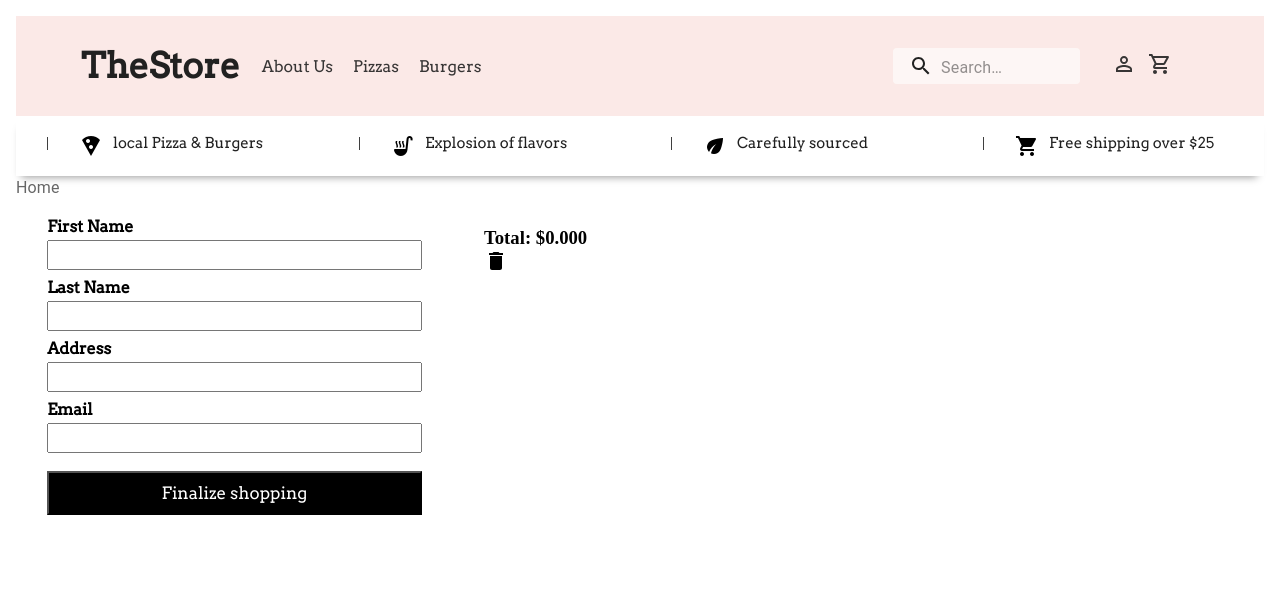
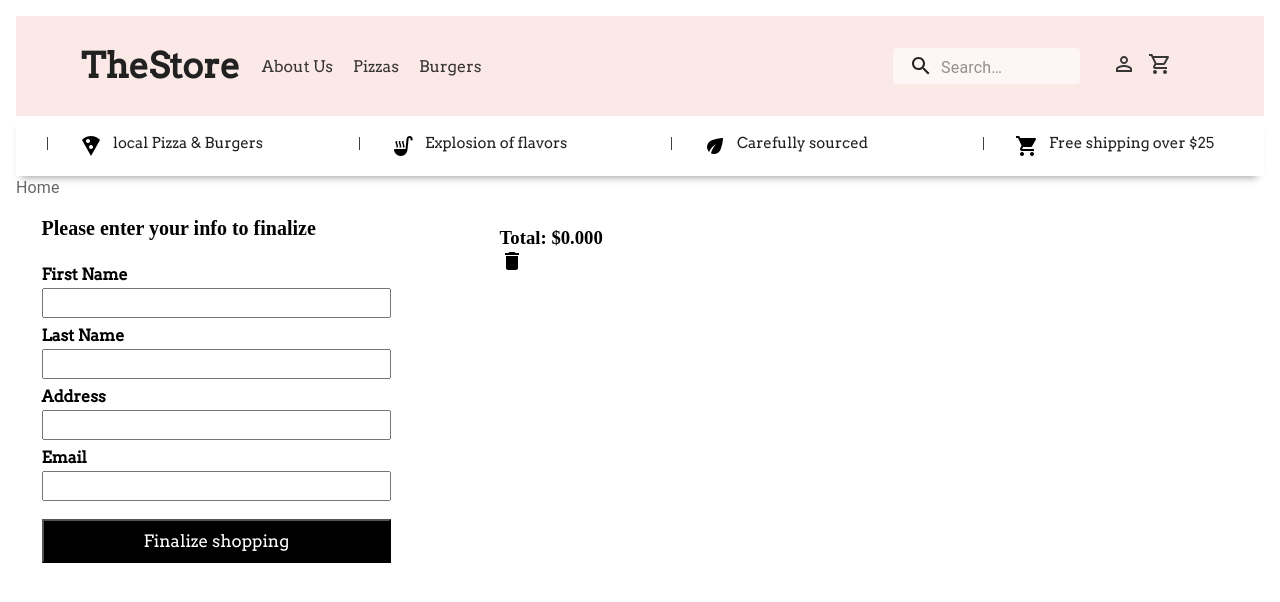
Before and after one commit to EloisaCB43/TheStore, a React (Create React App) app: page /cart in a window 1280 px wide. Shown: the top 602 px of the page. Built offline with nearby package versions, Linux system fonts and the light colour scheme; the HTML template or start-up script is replaced by a standard one.

Commit message:
Adding the sweet alerts and some other changes

```diff
--- a/package.json
+++ b/package.json
@@ -21,6 +21,7 @@
     "react-router-dom": "^6.4.2",
     "react-scripts": "5.0.1",
     "styled-components": "^5.3.5",
+    "sweetalert": "^2.1.2",
     "web-vitals": "^2.1.4",
     "yup": "^0.32.11"
   },
--- a/src/views/ShoppingCart/ShoppingCart.jsx
+++ b/src/views/ShoppingCart/ShoppingCart.jsx
@@ -1,8 +1,9 @@
 import { CartStyled, MainContainer, ItemTotal } from "./CartStyled";
+import swal from "sweetalert";
 import DeleteIcon from "@mui/icons-material/Delete";
 import { Context } from "../../context/customContext";
 import { useContext } from "react";
-import Form from "./cartForm";
+import { Form, TitleFinalize, FormStyle } from "./cartForm";
 import { db } from "../../firebase/firebase";
 import {
   collection,
@@ -28,6 +29,8 @@ const Cart = () => {
     register,
     formState: { errors },
     getValues,
+    handleSubmit,
+    reset,
   } = useForm({
     resolver: yupResolver(SignupSchema),
   });
@@ -41,7 +44,7 @@ const Cart = () => {
       total: total,
       date: serverTimestamp(),
     });
-    console.log(result.id);
+    swal("Great!!", `Your order number is ${result.id}`, "success");
     clearCart();
   };
 
@@ -51,28 +54,37 @@ const Cart = () => {
         const update = doc(db, "products", item.id);
         return updateDoc(update, { stock: item.stock - item.quantity });
       }),
-    ]).then((values) => {
-      console.log("This is the info", values);
-    });
+    ]);
   };
 
   const finalizeShopping = () => {
     const user = getValues();
     if (!cart.length) {
-      alert("There's nothing in the cart.");
+      swal("Oops!", "There's nothing in the cart.");
+
       return;
     }
     if (user.address && user.firstName && user.lastName && user.email) {
       sale();
       updateStock();
+      reset();
+
       return;
     }
-    alert("Please enter your valid information");
+    swal("Oops!", "Please enter your valid information.");
   };
 
   return (
     <MainContainer>
-      <Form register={register} errors={errors} onSubmit={finalizeShopping} />
+      <FormStyle>
+        <TitleFinalize>Please enter your info to finalize</TitleFinalize>
+        <Form
+          register={register}
+          errors={errors}
+          onSubmit={finalizeShopping}
+          handleSubmit={handleSubmit}
+        />
+      </FormStyle>
       <ItemTotal>
         {cart.map((product) => (
           <CartStyled key={product.id} product={product}></CartStyled>
--- a/src/views/ShoppingCart/cartForm.jsx
+++ b/src/views/ShoppingCart/cartForm.jsx
@@ -2,11 +2,19 @@ import React from "react";
 
 import { styled } from "@mui/system";
 
-const DivForm = styled("div")(({ theme }) => ({
-  width: "30%",
+const FormContainer = styled("form")(({ theme }) => ({
+  width: "80%",
+  margin: "25px 0px 0px 10px",
+}));
+const FormStyle = styled("div")(({ theme }) => ({
+  width: "35%",
 }));
 
-const DivLabel = styled("div")(({ theme }) => ({
+const TitleFinalize = styled("h2")(({ theme }) => ({
+  fontSize: "20px",
+  marginLeft: "10px",
+}));
+const Field = styled("div")(({ theme }) => ({
   fontFamily: theme.palette.primaryText.family,
   fontWeight: "bold",
   display: "flex",
@@ -34,38 +42,40 @@ const ButtonSubmit = styled("button")(({ theme }) => ({
   },
 }));
 
-const Form = ({ register, errors, onSubmit }) => {
+const Form = ({ register, errors, handleSubmit, onSubmit }) => {
   return (
-    <DivForm>
-      <DivLabel>
+    <FormContainer onSubmit={handleSubmit(onSubmit)}>
+      <Field>
         <label>First Name</label>
         <InputStyled {...register("firstName")} />
         {errors.firstName && <p>{errors.firstName.message}</p>}
-      </DivLabel>
+      </Field>
 
-      <DivLabel>
+      <Field>
         <label>Last Name</label>
         <InputStyled {...register("lastName")} />
         {errors.lastName && <p>{errors.lastName.message}</p>}
-      </DivLabel>
+      </Field>
 
-      <DivLabel>
+      <Field>
         <label>Address</label>
         <InputStyled {...register("address")} />
         {errors.address && <p>{errors.address.message}</p>}
-      </DivLabel>
+      </Field>
 
-      <DivLabel>
+      <Field>
         <label>Email</label>
-        <InputStyled {...register("email")} />
+        <InputStyled
+          {...register("email", {
+            pattern: /^[\w]+@([\w-])+[\w-]{2,4}$/,
+          })}
+        />
         {errors.email && <p>{errors.email.message}</p>}
-      </DivLabel>
+      </Field>
 
-      <ButtonSubmit type="submit" onClick={onSubmit}>
-        Finalize shopping
-      </ButtonSubmit>
-    </DivForm>
+      <ButtonSubmit type="submit">Finalize shopping</ButtonSubmit>
+    </FormContainer>
   );
 };
 
-export default Form;
+export { Form, TitleFinalize, FormStyle };
```
Also changed, not shown: 1 other file (tests, documents, lock files or other folders).
